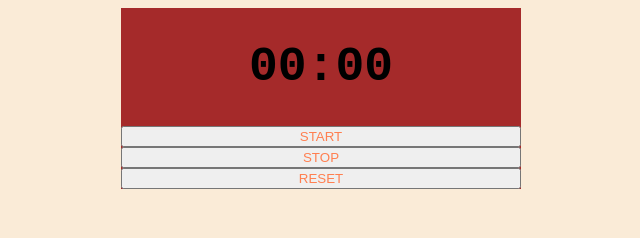
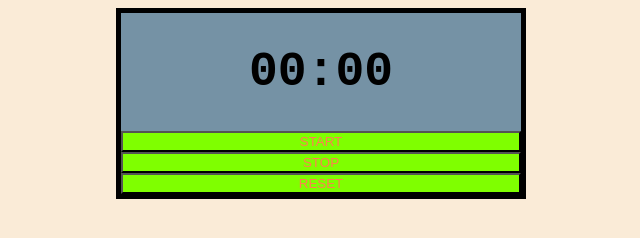
Before and after one commit to ecl5pse/JS_es6_module, a plain HTML site: page index.html in a window 1280 px wide. Shown: the whole page, without its empty margins (319-959 px from the left). Drawn offline with Linux system fonts and the light colour scheme.

Commit message:
add blackground color of button and border of div

```diff
--- a/index.html
+++ b/index.html
@@ -20,12 +20,14 @@
         align-items: center;
         max-width: 400px;
         font-size: 24px;
-        background-color: brown;
+        background-color: #7592a5;
+        border: 5px solid black;
     }
     button{
         text-transform: uppercase;
         color: coral;
         align-self: stretch;
+        background-color: chartreuse;
     }
 
 </style>
```
